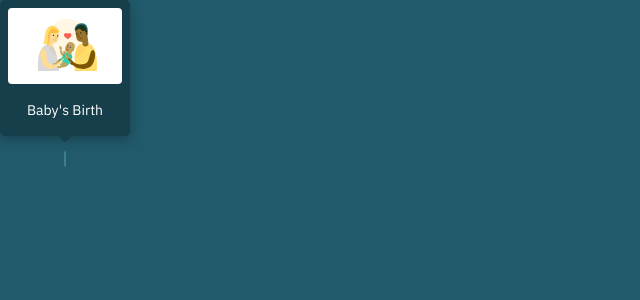
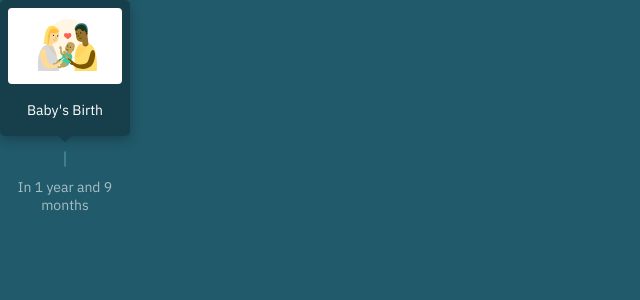
Before and after one commit to Frontendry/lifecheq-app, a React (Create React App) app: page / in a window 1280 px wide. Shown: the top 300 px of the page, without its empty margins (0-640 px from the left). Built offline with nearby package versions, Linux system fonts and the light colour scheme.

Commit message:
timeline and timeframe layout

```diff
--- a/src/components/Timeline/OneYearNineMonths/index.js
+++ b/src/components/Timeline/OneYearNineMonths/index.js
@@ -3,11 +3,13 @@ import TimeframeLayout from "../../general-components/timeframe/TimeframeLayout"
 
 // Time Frame Components
 import BabyBirth from "../../general-components/goals/BabyBirth";
+import TimeframeName from "../../general-components/timeframe/TimeframeName";
 
 const TimeFrame = () => {
   return (
     <TimeframeLayout>
       <BabyBirth />
+      <TimeframeName name="In 1 year and 9 months" />
     </TimeframeLayout>
   );
 };
--- a/src/components/general-components/goals/GoalLayout.tsx
+++ b/src/components/general-components/goals/GoalLayout.tsx
@@ -3,7 +3,7 @@ import { GoalLayoutProps } from "../../../utils/interfaces";
 
 const GoalLayout = ({ goalName, imgSrc }: GoalLayoutProps) => {
   return (
-    <div className="flex flex-col items-center w-33">
+    <div className="flex flex-col items-center w-full">
       <div className="bg-cyan-950 shadow-md-2 w-full min-h-34 pt-2 flex flex-col text-center rounded-5px">
         <figure className="flex items-start justify-center">
           <img src={imgSrc} alt={goalName} />
--- a/src/components/general-components/timeframe/TimeframeLayout.tsx
+++ b/src/components/general-components/timeframe/TimeframeLayout.tsx
@@ -2,7 +2,7 @@
 import { TimeLayoutProps } from "../../../utils/interfaces";
 
 const TimeframeLayout = ({ children }: TimeLayoutProps) => {
-  return <div className="">{children}</div>;
+  return <div className="flex flex-col w-33">{children}</div>;
 };
 
 export default TimeframeLayout;
--- /dev/null
+++ b/src/components/general-components/timeframe/TimeframeName.tsx
@@ -0,0 +1,11 @@
+import { TimeframeNameProps } from "../../../utils/interfaces"
+
+const TimeframeName = ({ name }: TimeframeNameProps) => {
+      return (
+        <div className="flex flex-col text-center">
+          <p className="opacity-60">{name}</p>
+        </div>
+      );
+};
+
+export default TimeframeName
--- a/src/utils/interfaces.ts
+++ b/src/utils/interfaces.ts
@@ -6,3 +6,7 @@ export interface GoalLayoutProps {
 export interface TimeLayoutProps {
   children: JSX.Element | JSX.Element[]
 }
+
+export interface TimeframeNameProps {
+  name: string
+}
```
